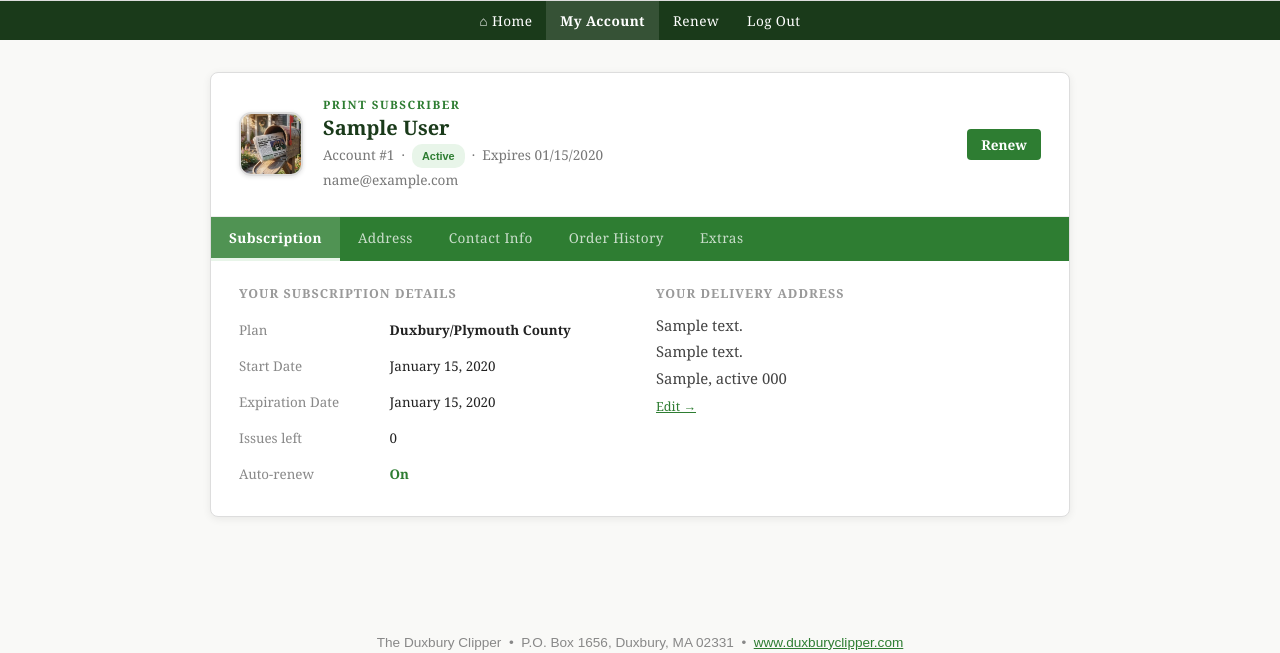
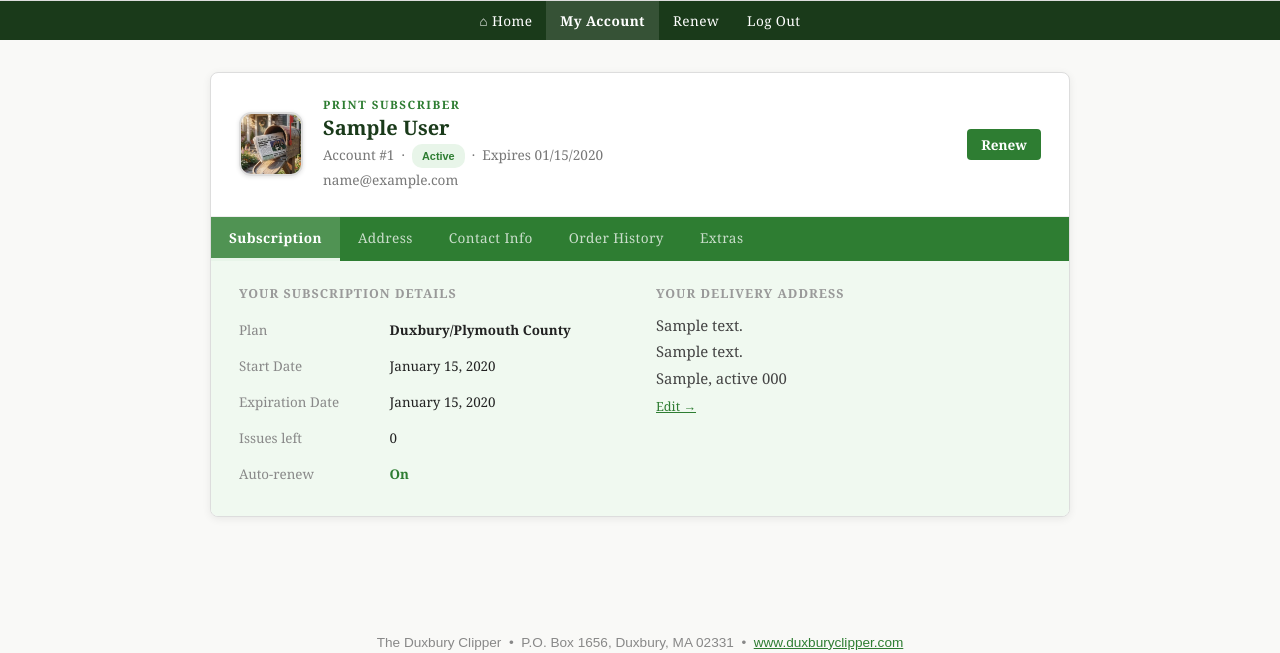
Before and after one commit to clipper-circ/clipper-circ, a Flask app: page /account in a window 1280 px wide. Shown: the part 427-1080 px from the top of the page. Run offline with Flask 3, Linux system fonts and the light colour scheme; the visitor is signed in with stand-in values (Sample User, id 1); tables that the repository leaves empty hold one stand-in row (values such as "Sample post"); some libraries are stand-ins or nearby versions.

Commit message:
Add light green background to account tab content area

```diff
--- a/portal/templates/account.html
+++ b/portal/templates/account.html
@@ -33,7 +33,7 @@
   .acct-profile-actions { display:flex; flex-direction:column; gap:8px; align-items:flex-end; flex-shrink:0; }
 
   /* Card body / tab panels */
-  .acct-body { padding:24px 28px; }
+  .acct-body { padding:24px 28px; background:#f0f9f0; }
   .tab-panel { display:none; }
   .tab-panel.active { display:block; }
 
```
